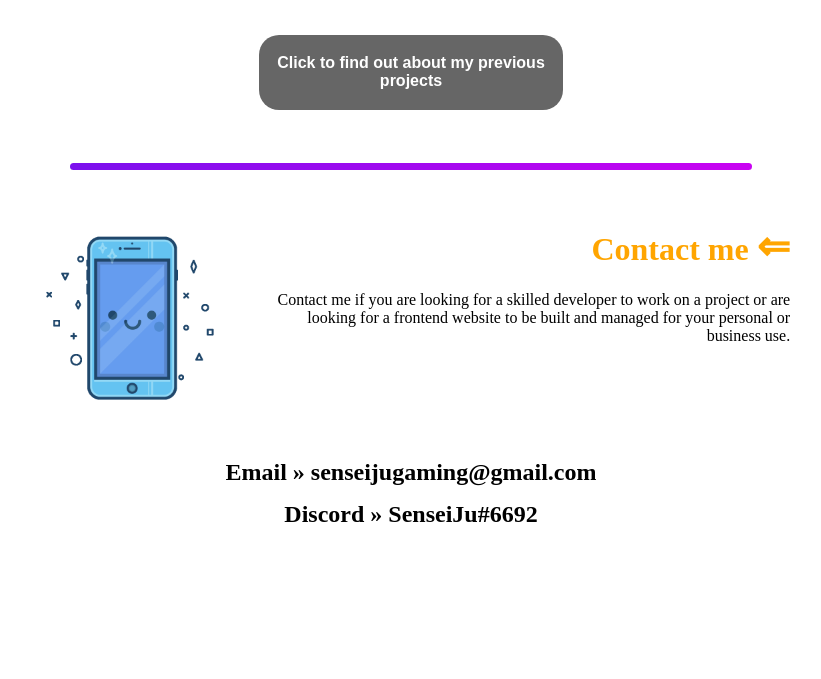
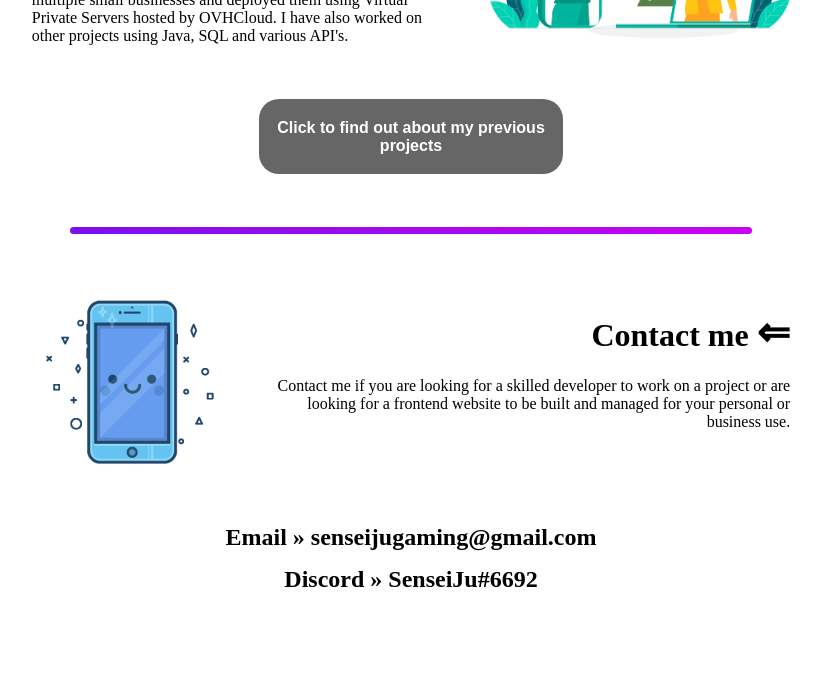
Before and after one commit to SenseiJu/senseiju.me, a plain HTML site: page src/index.html in a window 1280 px wide. Shown: the part 734-1413 px from the top of the page, without its empty margins (229-1050 px from the left). Before the commit the page ends 1348 px from the top, so only its background shows below. Drawn offline with nearby package versions, Linux system fonts and the light colour scheme; files that its build step writes are made by us from their sources.

```diff
--- a/src/css/index.less
+++ b/src/css/index.less
@@ -1,11 +1,6 @@
 &::before {
   background-image: url("../img/main-background.jpg");
   opacity: 0.7;
-}
-
-h1 {
-  color: orange;
-  margin-top: 0;
 }
 
 .left {
```
Also changed, not shown: src/css/styles.css.
